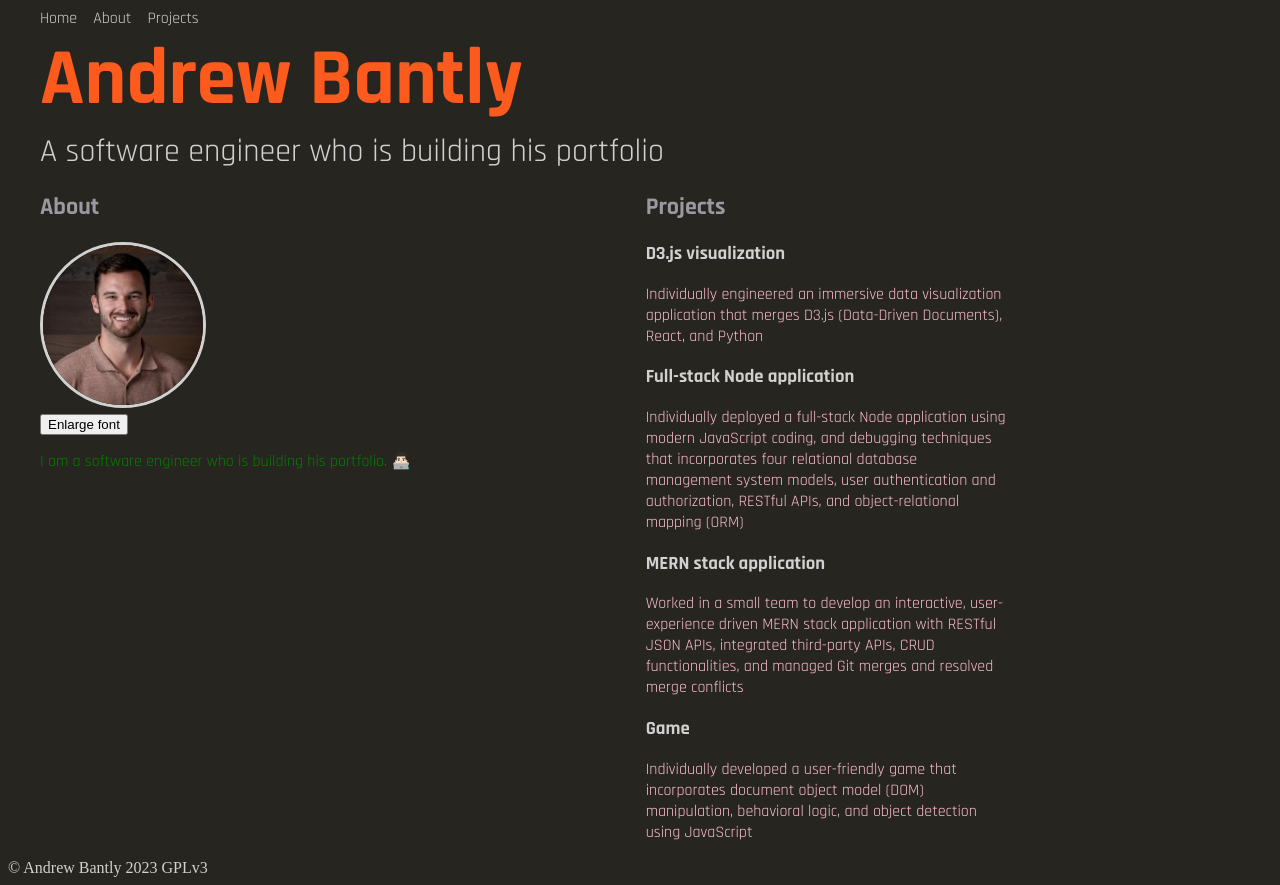
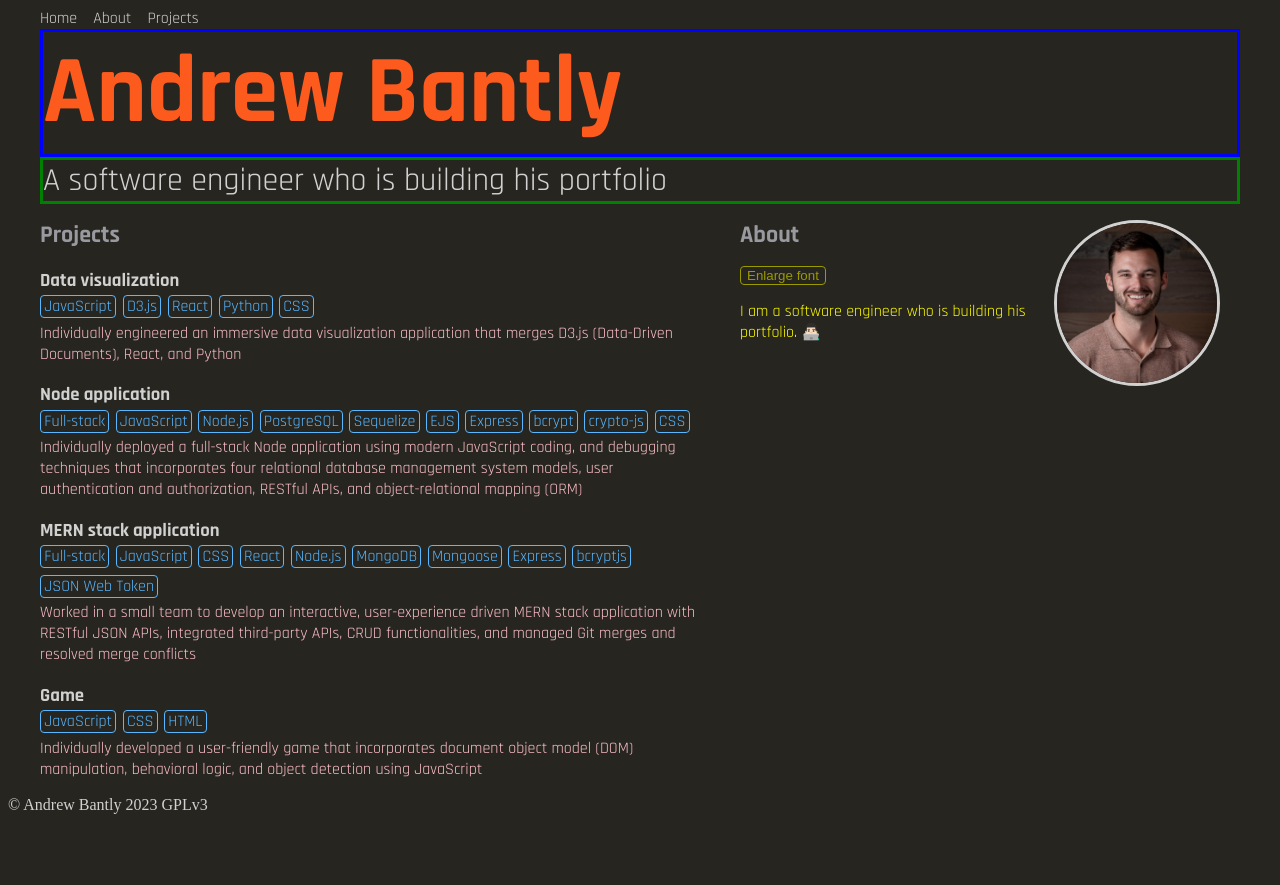
Before and after one commit to andrewbantly/portfolio, a Next.js app: page / in a window 1280 px wide. After the commit the page ends 822 px from the top, so only its background shows below. Built offline with nearby package versions, Linux system fonts and the light colour scheme.

Commit message:
updated projects and about pages

```diff
--- a/components/Navbar.js
+++ b/components/Navbar.js
@@ -1,6 +1,5 @@
 // built in link component to link to routes
 import Link from "next/link"
-import styles from '@/styles/Navbar.module.css'
 
 export default function Navbar(){
     return (
--- a/pages/about.js
+++ b/pages/about.js
@@ -7,18 +7,18 @@ import Image from "next/image"
 export default function About() {
     const [fontSize, setFontSize] = useState(1)
     return (
-        <div>
+        <div className={`${styles.container}`}>
             {/* styles jsx example */}
             <style jsx>
                 {`
                     .biggerText {
                         font-size: ${fontSize}rem;
-                        color: green;
                     }
                 `}
             </style>
-            <h2>About</h2>
-            <div className="headshotWrapper">
+            {/* <div className={`${styles.aboutHeaderContainer}`}> */}
+                <h2 className={`${styles.aboutHeader}`}>About</h2>
+                <div className={`${styles.headshotWrapper}`}>
                     <Image
                         src="/andrew.jpg"
                         alt="Andrew Bantly"
@@ -32,8 +32,9 @@ export default function About() {
                         }}
                     />
                 </div>
-            <button onClick={() => setFontSize(fontSize + 0.5)}>Enlarge font</button>
-            <p className={`biggerText ${styles.yellowText}`}>I am a software engineer who is building his portfolio. 👨🏻‍💻</p>
+            {/* </div> */}
+            <button onClick={() => setFontSize(fontSize + 0.5)} className={`${styles.fontSizeButton}`}>Enlarge font</button>
+            <p className={`biggerText ${styles.biggerText}`}>I am a software engineer who is building his portfolio. 👨🏻‍💻</p>
             {/* local images are stored in public folder */}
             {/* regular <img/> tags work as well, if you cannot provide a width and height */}
             {/* using another hosting domain for images */}
--- a/pages/index.js
+++ b/pages/index.js
@@ -24,8 +24,8 @@ export default function Home() {
           <p className={`${styles.headline}`}>A software engineer who is building his portfolio</p>
         </header>
         <div className={`${styles.flex}`}>
+        <Projects></Projects>
         <About></About>
-        <Projects></Projects>
         </div>
       </main>
     </>
--- a/pages/projects.js
+++ b/pages/projects.js
@@ -1,13 +1,21 @@
 import myProjects from "@/projectData"
-import styles from "@/styles/Navbar.module.css"
+import styles from "@/styles/Projects.module.css"
 
 export default function Projects() {
 
     const projectList = myProjects.map((project, i) => {
+        const techs = project.tools.map((tech, i) => {
+            return(
+                <p className={`${styles.technologies}`}>{tech}</p>
+            )
+        })
         return(
         <div className={`${styles.column}`}>
-            <a href={project.link}><h3>{project.name}</h3></a>
-            <p>{project.description}</p>
+            <a href={project.link} target="_blank"><h3 className={`${styles.projectHeader}`}>{project.name}</h3></a>
+            <div className={`${styles.techContainer}`}>
+            {techs}
+            </div>
+            <p className={`${styles.projectDescription}`}>{project.description}</p>
         </div>
         )
     })
--- a/projectData.js
+++ b/projectData.js
@@ -1,20 +1,24 @@
 const myProjects = [
     {
-        name: "D3.js visualization",
+        name: "Data visualization",
         link: "https://andrewbantly.github.io/world-class-wines/",
-        description: "Individually engineered an immersive data visualization application that merges D3.js (Data-Driven Documents), React, and Python"
+        description: "Individually engineered an immersive data visualization application that merges D3.js (Data-Driven Documents), React, and Python",
+        tools: ["JavaScript", "D3.js", "React", "Python", "CSS"]
     }, {
-        name: "Full-stack Node application",
+        name: "Node application",
         link: "https://pickem.herokuapp.com/",
-        description: "Individually deployed a full-stack Node application using modern JavaScript coding, and debugging techniques that incorporates four relational database management system models, user authentication and authorization, RESTful APIs, and object-relational mapping (ORM)"
+        description: "Individually deployed a full-stack Node application using modern JavaScript coding, and debugging techniques that incorporates four relational database management system models, user authentication and authorization, RESTful APIs, and object-relational mapping (ORM)",
+        tools: ["Full-stack", "JavaScript", "Node.js","PostgreSQL", "Sequelize", "EJS", "Express", "bcrypt", "crypto-js", "CSS"]
     }, {
         name: "MERN stack application",
         link: "https://nps-explorer.netlify.app/",
-        description: "Worked in a small team to develop an interactive, user-experience driven MERN stack application with RESTful JSON APIs, integrated third-party APIs, CRUD functionalities, and managed Git merges and resolved merge conflicts"
+        description: "Worked in a small team to develop an interactive, user-experience driven MERN stack application with RESTful JSON APIs, integrated third-party APIs, CRUD functionalities, and managed Git merges and resolved merge conflicts",
+        tools: ["Full-stack", "JavaScript", "CSS", "React", "Node.js","MongoDB", "Mongoose", "Express", "bcryptjs", "JSON Web Token"]
     }, {
         name: "Game",
         link: "https://andrewbantly.github.io/Escape-From-Alcatraz/",
-        description: "Individually developed a user-friendly game that incorporates document object model (DOM) manipulation, behavioral logic, and object detection using JavaScript"
+        description: "Individually developed a user-friendly game that incorporates document object model (DOM) manipulation, behavioral logic, and object detection using JavaScript",
+        tools: ["JavaScript", "CSS", "HTML"]
     }
 ]
 
--- a/styles/About.module.css
+++ b/styles/About.module.css
@@ -1,15 +1,42 @@
-/* in a css module you cannot put element selectors */
-
-/* body{
-    background-color: green;
+.container {
+    width: 40%;
+    margin: 0 auto;
+    /* border: 3px solid pink; */
+    /* display: flex; */
+    /* flex-direction: column; */
+    /* flex-wrap: nowrap; */
+}
+.aboutHeaderContainer {
+    /* border: 3px solid yellow; */
+    display: flex;
+    justify-content: space-between;
+}
+.aboutHeader {
+    /* border: 3px solid salmon; */
+    display: inline-block;
+    width: fit-content;
+    margin: 1rem 0;
+    /* position: relative; */
 }
 
-p {
-    color: yellow
-} */
-
-
-
-.yellowText {
+.headshotWrapper{
+    /* border: 3px solid greenyellow; */
+    width: fit-content;
+    float: right;
+    display: block;
+    /* position: relative; */
+    margin: 1rem 0 0 0;
+}
+.fontSizeButton {
+    background-color: #27251F;
+    display: block;
+    border: 1px solid rgb(154, 154, 0);
+    color: rgb(154, 154, 0);
+    border-radius: 4px;
+}
+.fontSizeButton:hover{
+    cursor: pointer;
+}
+.biggerText {
     color: yellow
 }
--- a/styles/Home.module.css
+++ b/styles/Home.module.css
@@ -8,6 +8,7 @@
 .headline {
   font-size: 2rem;
   margin: 0;
+  border: 3px solid green;
 }
 
 .headshotWrapper {
--- a/styles/Navbar.module.css
+++ /dev/null
@@ -1,9 +0,0 @@
-.container {
-    width: 30%;
-    flex-direction: row-reverse;
-    margin: 0 auto;
-}
-.column {
-    flex-direction: column-reverse;
-    color: pink;
-  }
--- /dev/null
+++ b/styles/Projects.module.css
@@ -0,0 +1,31 @@
+.container {
+    width: 55%;
+    margin: 0 auto 0 0;
+    /* border: 3px solid yellow; */
+}
+
+.column {
+    flex-direction: column-reverse;
+    color: pink;
+}
+.projectHeader {
+    margin-bottom: 0;
+}
+
+.techContainer {
+    display: flex;
+    flex-wrap: wrap;
+}
+
+.technologies {
+    border: 1px solid rgb(88, 183, 255);
+    color: rgb(88, 183, 255);
+    border-radius: 4px;
+    margin: 0.2rem 0.4rem 0.2rem 0;
+    padding: 0 0.2rem;
+    display: inline;
+    width: fit-content;
+}
+.projectDescription {
+    margin-top: 0.1rem;
+}
--- a/styles/globals.css
+++ b/styles/globals.css
@@ -4,11 +4,13 @@ body {
 }
 h1 {
   color: #FD5A1E;
-  font-size: 5rem;
+  font-size: 6rem;
   margin: 0;
+  border: 3px solid blue;
 }
 h2{
   color: #9999a0;
+  margin: 1rem 0;
 }
 a {
   text-decoration: none;
```
Lines whose indentation alone changed are shown as unchanged.
